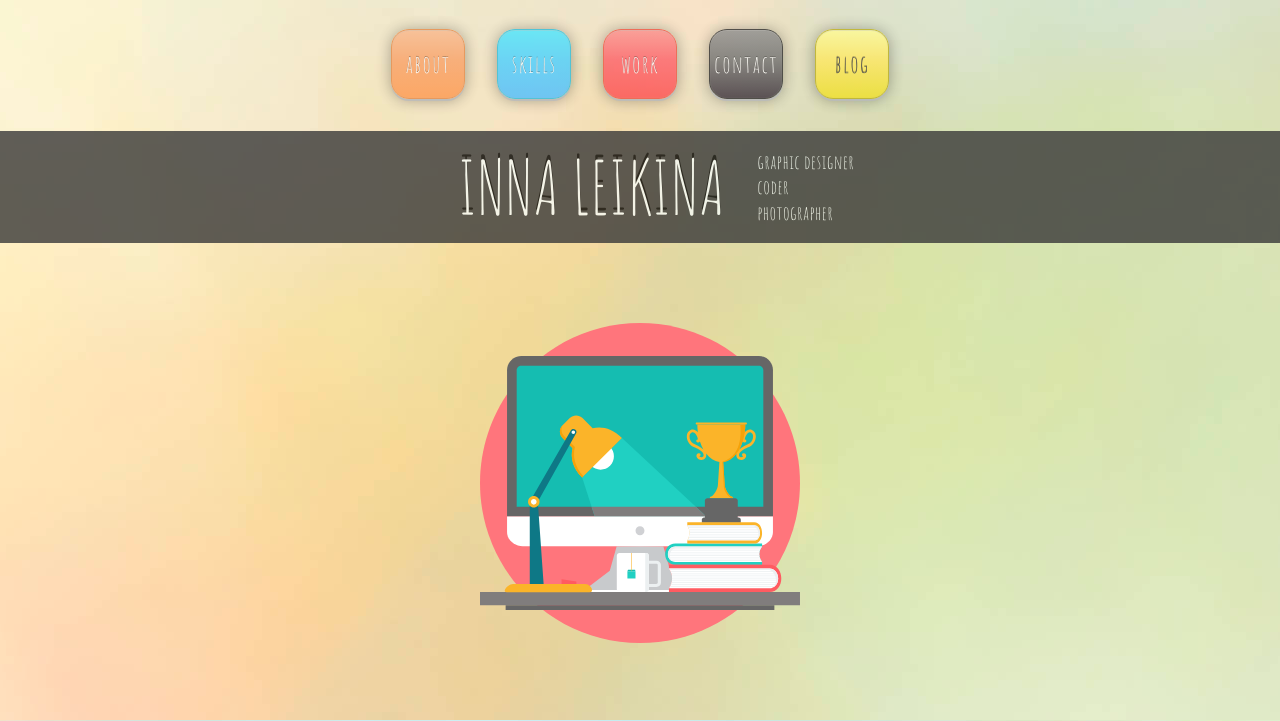
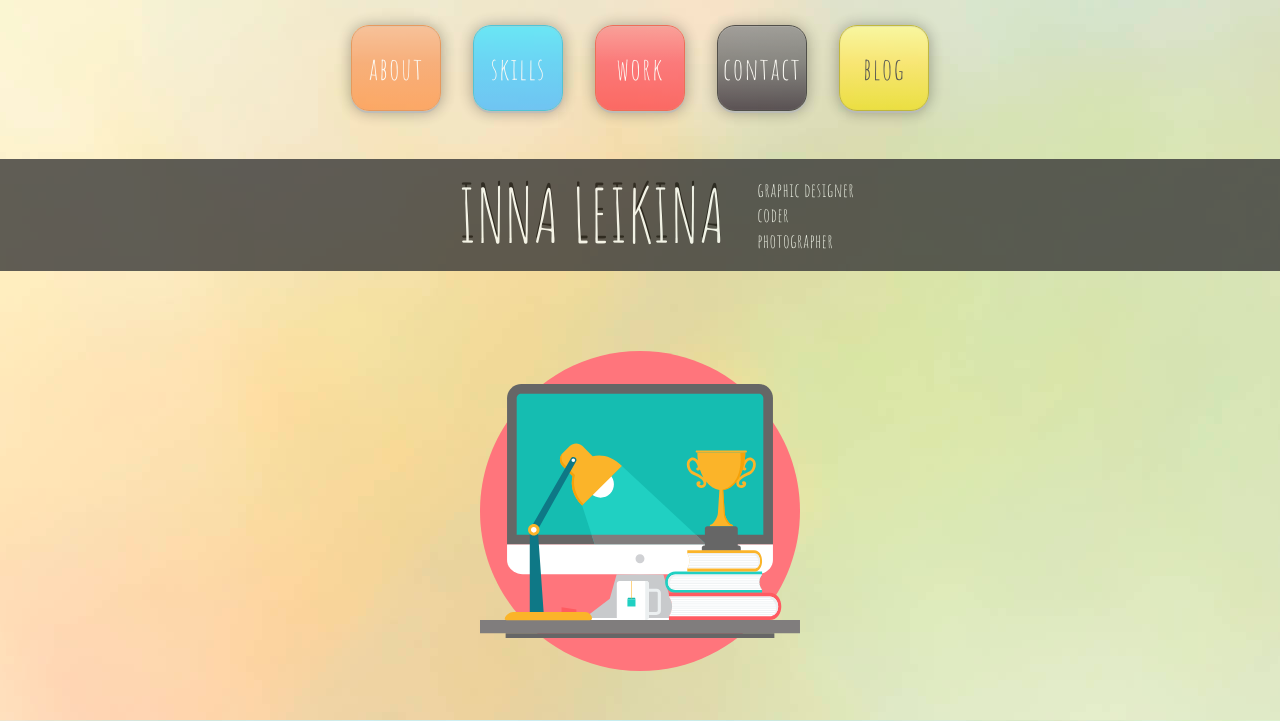
Before and after one commit to innaleikina/inna-portfolio, a PHP site: page /index.html in a window 1280 px wide. Shown: the top 721 px of the page. Run offline with PHP 8.4, Linux system fonts and the light colour scheme; some libraries are stand-ins or nearby versions.

Commit message:
buttons adjustment

```diff
--- a/css/style.css
+++ b/css/style.css
@@ -116,24 +116,24 @@ background-color:rgb(79,199,254);
 .all-small-boxes {
   /*border: 3px red solid;*/
   justify-content: center;
-  padding-top: 1rem;
-  padding-bottom: 1rem;
+  padding-top: 2.5rem;
+  padding-bottom: 2rem;
   opacity: .8;
   margin-top:-4rem;
  }
 
 
 .small-box {
-  width:4.5rem;
-  height:4.2rem;
+  width:5.5rem;
+  height:5.2rem;
   /*border:1px red solid;*/
   margin-left: 1rem;
   margin-right: 1rem;
-  color: rgb(245,250,247);
+  /*color: rgb(245,250,247);*/
   justify-content: center;
   align-items: center;
-  box-shadow: 2px 2px 2px #D1D1D1;
-  box-shadow:inset 0px 1px 0px rgba(255,255,255,.3);
+  /*box-shadow: 2px 2px 2px #D1D1D1;
+  box-shadow:inset 0px 1px 0px rgba(255,255,255,.3);*/
   border-radius: 18px;
 }
 
@@ -143,10 +143,9 @@ background-color:rgb(79,199,254);
   -moz-border-radius: 5px;
   border-radius: 18px;
   font-family: "Amatic SC";
-  font-size: 1.5rem;
+  font-size: 1.9rem;
   letter-spacing: .08rem;
-  text-shadow: 0px  -1px 0px rgba(0,0,0,.4);
-  -webkit-box-shadow: 0px 6px 0px #2b638f, 0px 3px 15px rgba(0,0,0,.4);
+ -webkit-box-shadow: 0px 6px 0px #2b638f, 0px 3px 15px rgba(0,0,0,.4);
   -moz-box-shadow: 0px 6px 0px #2b638f, 0px 3px 15px rgba(0,0,0,.4);
   box-shadow: 0px 6px 0px #2b638f, 0px 3px 15px rgba(0,0,0,.4);
   -webkit-box-shadow: 0px 2px 0px #b2b4b7, 0px 1px 15px rgba(0,0,0,.4), inset 0px 1px 0px rgba(186, 186, 186,.3), inset 0px 0px 1px rgba(186, 186, 186,.5);
@@ -260,7 +259,6 @@ border: 1px solid rgb(221, 33, 12);
 /*_______________________GRAY______________*/
 .gray /*YELLOW COLOR */ {
   background-color: rgb(240,224,37);
-
   background: -moz-linear-gradient(top, rgb(255, 252, 150) 0%, rgb(262, 232, 97) 44%, rgb(240,224,37) 100%); /* FF3.6-15 */
   background: -webkit-linear-gradient(top, rgb(255, 252, 150) 0%,rgb(262, 232, 97) 44%, rgb(240,224,37) 100%); /* Chrome10-25,Safari5.1-6 */
   background: linear-gradient(to bottom, rgb(255, 252, 150) 0%,rgb(262, 232, 97) 44%, rgb(240,224,37) 100%); /* W3C, IE10+, FF16+, Chrome26+, Opera12+, Safari7+ */
```
